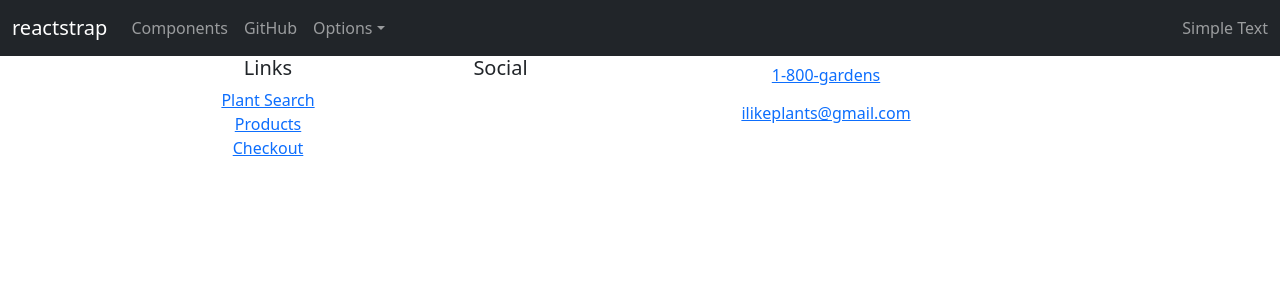
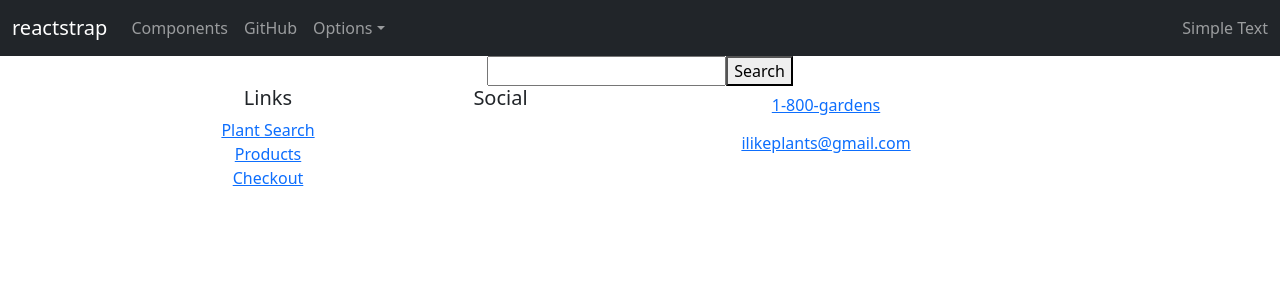
Before and after one commit to istuart50/ApolloBotany, a React (Create React App) app: page / in a window 1280 px wide. Shown: the top 300 px of the page. Built offline with nearby package versions, Linux system fonts and the light colour scheme.

Commit message:
AP-88  added plant search API call and throttle (#15)

```diff
--- a/package.json
+++ b/package.json
@@ -7,6 +7,7 @@
     "@testing-library/jest-dom": "^5.16.5",
     "@testing-library/react": "^13.4.0",
     "@testing-library/user-event": "^13.5.0",
+    "axios": "^1.4.0",
     "bootstrap": "^5.3.0",
     "react": "^18.2.0",
     "react-dom": "^18.2.0",
--- a/src/pages/PlantSearch/PlantSearch.js
+++ b/src/pages/PlantSearch/PlantSearch.js
@@ -1,12 +1,47 @@
-import React from "react";
+import React, { useState } from "react";
 import './PlantSearch.css';
 import { Container } from "reactstrap";
 import Footer from "../../components/Footer/Footer";
+import axios from "axios";
 
 const PlantSearch = (props) => {
+
+    const [searchValue, setSearchValue] = useState('');
+    const [skipAPICall, setSkipAPICall] = useState(false);
+    const [plantResults, setPlantResults] = useState([])
+
+    const searchPlants = () => {
+        axios.get(`https://perenual.com/api/species-list?page=1&key=sk-X1RS64af5155bbf521543&q=${searchValue}`).then((result) => {
+            setPlantResults(result.data.data)
+            console.log(plantResults)
+        })
+    }
+
+    const handleThrottledSearchInputChange = (e) => {
+        const inputValue = e.target.value
+        setSearchValue(inputValue)
+
+        if (inputValue.length > 3) {
+            if (skipAPICall) {
+                return;
+            }
+            searchPlants()
+
+            setSkipAPICall(true)
+            setTimeout(() => {
+                setSkipAPICall(false)
+            }, 2000)
+        }
+
+    }
+
     return (
         <Container>
             <h1>Plant Search Page</h1>
+            <input value={searchValue} onChange={handleThrottledSearchInputChange} />
+            <button onClick={searchPlants}>
+                Search
+            </button>
             <Footer />
         </Container>
     )
```
Also changed, not shown: 1 other file (tests, documents, lock files or other folders).
